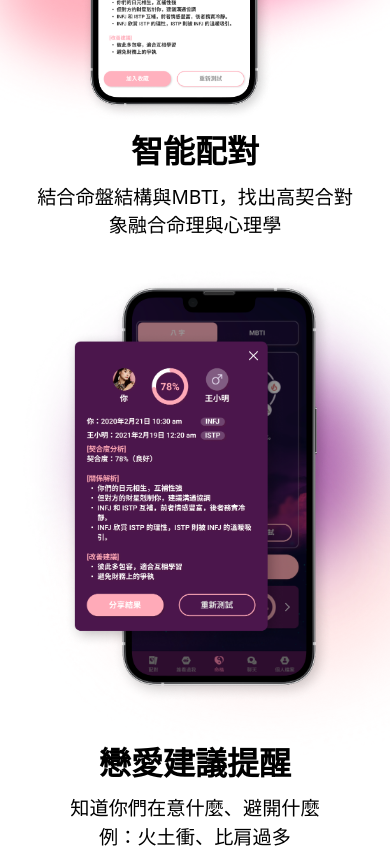
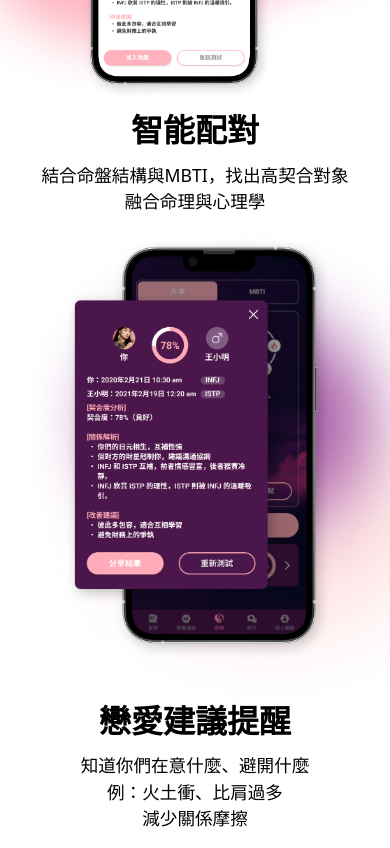
Before and after one commit to samjp6jp69898/kosmeet-landing, a Vue app: page / in a window 390 px wide. Shown: the part 2640-3488 px from the top of the page. Built offline with nearby package versions, Linux system fonts and the light colour scheme.

Commit message:
mobile style

```diff
--- a/src/components/OverlapLayout.vue
+++ b/src/components/OverlapLayout.vue
@@ -141,7 +141,7 @@ const contentContainerClasses = computed(() => [
 }
 
 @media (max-width: 768px) {
-  .overlap-layout {
+  /* .overlap-layout {
     height: auto;
     flex-direction: column;
   }
@@ -165,11 +165,25 @@ const contentContainerClasses = computed(() => [
 
   .layout-subtitle {
     font-size: 1rem;
-  }
+  } */
 }
 
-@media (max-width: 480px) {
+@media (max-width: 640px) {
+  .overlap-layout {
+    height: auto;
+    flex-direction: column;
+  }
+
+  .image-container {
+    position: relative;
+    width: 150%;
+  }
+
   .content-container {
+    position: relative;
+    width: 100%;
+    text-align: center !important;
+    justify-content: center;
     padding: 0.5rem;
   }
 
@@ -182,7 +196,7 @@ const contentContainerClasses = computed(() => [
   }
 
   .layout-subtitle {
-    font-size: 1.2rem;
+    font-size: 1.1rem;
   }
 }
 </style>
--- a/src/components/WhyChooseSection.vue
+++ b/src/components/WhyChooseSection.vue
@@ -28,9 +28,9 @@
         </OverlapLayout>
         <OverlapLayout image="/images/why_choose/phone3.webp" title="戀愛建議提醒" subtitle="" image-position="right"
           layout-class="lg:top-[-60px] md:top-10" image-class="relative lg:left-15 md:left-20 sm:left-25 left-18"
-          text-class="relative lg:left-10 md:left-10 lg:top-[-20px] sm:left-10 top-[-25px]">
+          text-class="relative lg:left-10 md:left-10 lg:top-[-20px] sm:left-10 top-[-25px] text-center lg:text-left md:text-left sm:text-left">
           <template #subtitle>
-            知道你們在意什麼、避開什麼
+              知道你們在意什麼、避開什麼
             <br></br>
             例：火土衝、比肩過多
             <br v-if="!isMobile"></br>
```
